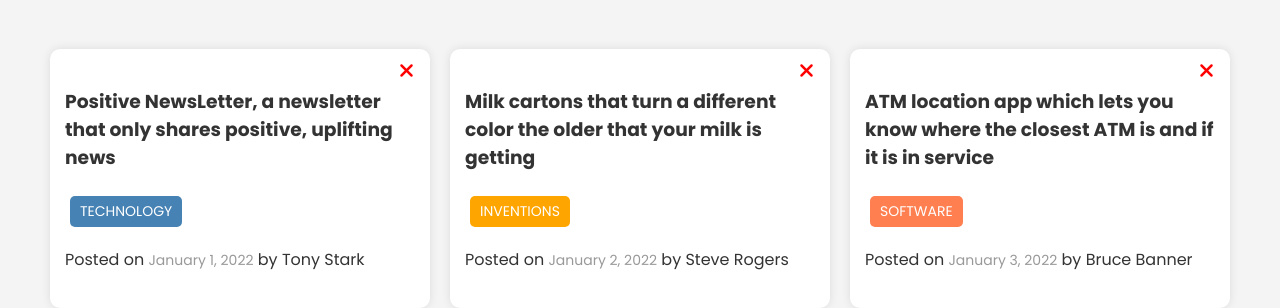
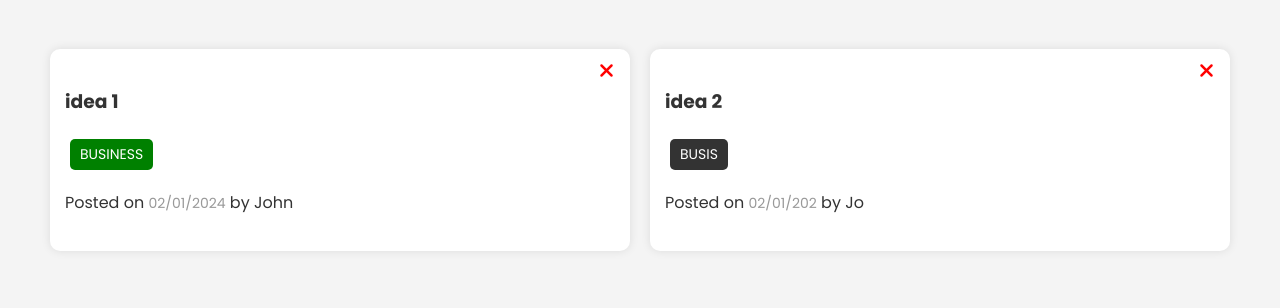
Before and after one commit to rmohan7603/random-ideas-prj, a website built with webpack: page client/src/index.html in a window 1280 px wide. Shown: the part 90-398 px from the top of the page. Built offline with nearby package versions, Linux system fonts and the light colour scheme.

Commit message:
added:IdeaList Component(temp array)

```diff
--- /dev/null
+++ b/client/src/components/ideaList.js
@@ -0,0 +1,60 @@
+class IdeaList {
+    constructor(){
+        this._ideaListEl = document.querySelector('#idea-list');
+        this._ideas = [
+            {
+                id: 1,
+                text: "idea 1",
+                tag: "Business",
+                username: "John",
+                date: "02/01/2024"
+            },
+            {
+                id: 2,
+                text: "idea 2",
+                tag: "Busis",
+                username: "Jo",
+                date: "02/01/202"
+            }
+        ];
+        this._validTags = new Set();
+        this._validTags.add('technology');
+        this._validTags.add('software');
+        this._validTags.add('business');
+        this._validTags.add('education');
+        this._validTags.add('health');
+        this._validTags.add('inventions');
+    }
+
+    getTagClass(tag){
+        tag = tag.toLowerCase();
+        let tagClass = '';
+        if(this._validTags.has(tag)){
+            tagClass=`tag-${tag}`;
+        }else{
+            tagClass='';
+        }
+        return tagClass;
+    }
+
+    render(){
+        this._ideaListEl.innerHTML = this._ideas.map((idea)=>{
+            const tagClass=this.getTagClass(idea.tag);
+            return `
+            <div class="card">
+                <button class="delete"><i class="fas fa-times"></i></button>
+                <h3>
+                    ${idea.text}
+                </h3>
+                <p class="tag ${tagClass}">${idea.tag.toUpperCase()}</p>
+                <p>
+                  Posted on <span class="date">${idea.date}</span> by
+                  <span class="author">${idea.username}</span>
+                </p>
+            </div>
+            `;
+        }).join('');
+    }
+}
+
+export default IdeaList;
--- a/client/src/index.html
+++ b/client/src/index.html
@@ -14,48 +14,11 @@
       </button>
     </header>
     <div class="container">
-      <div id="idea-list" class="ideas">
-        <div class="card">
-          <button class="delete"><i class="fas fa-times"></i></button>
-          <h3>
-            Positive NewsLetter, a newsletter that only shares positive,
-            uplifting news
-          </h3>
-          <p class="tag tag-technology">TECHNOLOGY</p>
-          <p>
-            Posted on <span class="date">January 1, 2022</span> by
-            <span class="author">Tony Stark</span>
-          </p>
-        </div>
-        <div class="card">
-          <button class="delete"><i class="fas fa-times"></i></button>
-          <h3>
-            Milk cartons that turn a different color the older that your milk is
-            getting
-          </h3>
-          <p class="tag tag-inventions">INVENTIONS</p>
-          <p>
-            Posted on <span class="date">January 2, 2022</span> by
-            <span class="author">Steve Rogers</span>
-          </p>
-        </div>
-        <div class="card">
-          <button class="delete"><i class="fas fa-times"></i></button>
-          <h3>
-            ATM location app which lets you know where the closest ATM is and if
-            it is in service
-          </h3>
-          <p class="tag tag-software">SOFTWARE</p>
-          <p>
-            Posted on <span class="date">January 3, 2022</span> by
-            <span class="author">Bruce Banner</span>
-          </p>
-        </div>
-      </div>
+      <div id="idea-list" class="ideas"> </div>
     </div>
 
     <div id="modal" class="modal">
-      <div id="form-modal" class="modal-box"></div>
+      <div id="form-modal" class="modal-box"> </div>
     </div>
   </body>
 </html>
--- a/client/src/index.js
+++ b/client/src/index.js
@@ -1,8 +1,11 @@
 import '@fortawesome/fontawesome-free/css/all.css'
 import Modal from './components/Modal';
 import IdeaForm from './components/ideaForm';
+import IdeaList from './components/ideaList';
 import './css/style.css';
 
 const modal = new Modal();
 const ideaForm = new IdeaForm();
 ideaForm.render();
+const ideaList = new IdeaList();
+ideaList.render();
```
